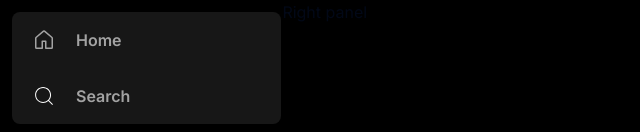
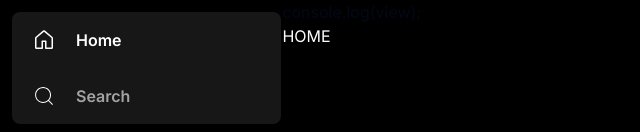
Before and after one commit to puneetkumarbajaj/applify, a Next.js app: page /spotify in a window 1280 px wide. Shown: the top 132 px of the page, without its empty margins (0-640 px from the left). Built offline with nearby package versions, Linux system fonts and the light colour scheme; no server answers.

Commit message:
created new views and state management to change them

```diff
--- /dev/null
+++ b/app/spotify/components/Artist.tsx
@@ -0,0 +1,12 @@
+import * as React from 'react';
+
+export interface IArtistProps {
+}
+
+export function Artist (props: IArtistProps) {
+  return (
+    <div>
+
+    </div>
+  );
+}
--- /dev/null
+++ b/app/spotify/components/Library.tsx
@@ -0,0 +1,12 @@
+import * as React from 'react';
+
+export interface ILibraryProps {
+}
+
+export function Library (props: ILibraryProps) {
+  return (
+    <div>
+
+    </div>
+  );
+}
--- /dev/null
+++ b/app/spotify/components/PlaylistView.tsx
@@ -0,0 +1,35 @@
+import { fetchPlaylistData } from '@/app/api/Spotifymethods';
+import { useSession } from 'next-auth/react';
+import * as React from 'react';
+import { Header } from './header';
+
+export interface IPlaylistViewProps {
+    globalPlaylistId: string | null;
+}
+
+export function PlaylistView (props: IPlaylistViewProps) {
+
+    const {data:session} = useSession();
+    const [playlistData, setPlaylistData] = React.useState<Playlist | null>(null);
+
+    React.useEffect(() => {
+        async function fetchPlaylist() {
+            if(session && session.accessToken){
+                try{
+                    const items = await fetchPlaylistData(session.accessToken, props.globalPlaylistId as string);
+                    setPlaylistData(items);
+                    console.log(items);
+                  } catch (error) {
+                    console.error('Error fetching playlists:', error);
+                }
+            }
+        }
+        fetchPlaylist();
+    }, [session, props.globalPlaylistId])
+
+  return (
+    <div className='h-full w-full'>
+        <Header />
+    </div>
+  );
+}
--- a/app/spotify/components/body.tsx
+++ b/app/spotify/components/body.tsx
@@ -0,0 +1,48 @@
+"use client";
+import { ResizableHandle, ResizablePanel, ResizablePanelGroup } from '@/components/ui/resizable';
+import * as React from 'react';
+import { SpotifySiderbar } from './sidebar';
+import { PlaylistView } from './PlaylistView';
+import { Library } from './Library';
+import { Artist } from './Artist';
+import { Home } from './home';
+
+export interface IBodyProps {
+}
+
+export function Body (props: IBodyProps) {
+
+  const [view, setView] = React.useState('home');
+  const [globalPlaylistId, globalSetPlaylistId] = React.useState(null);
+  const [globalArtistId, globalSetArtistId] = React.useState(null);
+
+  return (
+    <div className='h-screen w-full bg-black'>
+      <ResizablePanelGroup direction='horizontal'>
+        <ResizablePanel defaultSize={22} maxSize={22} minSize={14.5}>
+            <div className='h-full w-full'>
+                <SpotifySiderbar
+                  view={view}
+                  setView={setView}
+                  setGlobalPlaylistId={globalSetPlaylistId as (id: string | null) => void}
+                />
+            </div>
+        </ResizablePanel>
+        <ResizableHandle className='bg-black hover:bg-neutral-400'/>
+        <ResizablePanel>
+          {
+            view === 'playlist' &&
+            <PlaylistView
+              globalPlaylistId={globalPlaylistId}
+            />
+          }
+          console.log(view);
+          {view === 'library' && <Library />}
+          {view === 'artist' && <Artist />}
+          {view === 'home' && <Home />}
+          {view === 'search' && <div>Search</div>}
+        </ResizablePanel>
+      </ResizablePanelGroup>
+    </div>
+  );
+}
--- a/app/spotify/components/header.tsx
+++ b/app/spotify/components/header.tsx
@@ -0,0 +1,31 @@
+import * as React from 'react';
+import { MdOutlineArrowBackIos } from "react-icons/md";
+import { MdOutlineArrowForwardIos } from "react-icons/md";
+import { GoBell } from "react-icons/go";
+import { Avatar } from '@/components/ui/avatar';
+
+export interface IHeaderProps {
+}
+
+export function Header (props: IHeaderProps) {
+  return (
+    <div className='h-[64px] w-full flex justify-between p-5'>
+      <div className='flex gap-3'>
+        <div className=''>
+            <MdOutlineArrowBackIos className='text-white' />
+        </div>
+        <div className="">
+            <MdOutlineArrowForwardIos className='text-white' />
+        </div>
+      </div>
+      <div className='flex'>
+        <div>
+            <GoBell className='text-white' />
+        </div>
+        <div>
+            <Avatar />
+        </div>
+      </div>
+    </div>
+  );
+}
--- a/app/spotify/components/home.tsx
+++ b/app/spotify/components/home.tsx
@@ -1,36 +1,13 @@
 "use client";
-import { ResizableHandle, ResizablePanel, ResizablePanelGroup } from '@/components/ui/resizable';
 import * as React from 'react';
-import { SpotifySiderbar } from './sidebar';
 
-export interface ISpotifyHomeProps {
+export interface IHomeProps {
 }
 
-export function SpotifyHome (props: ISpotifyHomeProps) {
-
-  const [view, setView] = React.useState('home');
-  const [globalPlaylistId, globalSetPlaylistId] = React.useState(null);
-  const [globalArtistId, globalSetArtistId] = React.useState(null);
-
+export function Home (props: IHomeProps) {
   return (
-    <div className='h-screen w-full'>
-      <ResizablePanelGroup direction='horizontal'>
-        <ResizablePanel defaultSize={22} maxSize={22} minSize={14.5}>
-            <div className='h-full w-full bg-black'>
-                <SpotifySiderbar
-                  view={view}
-                  setView={setView}
-                  setGlobalPlaylistId={globalSetPlaylistId as (id: string | null) => void}
-                />
-            </div>
-        </ResizablePanel>
-        <ResizableHandle className='bg-black hover:bg-neutral-400'/>
-        <ResizablePanel>
-            <div className='h-full w-full bg-black'>
-                Right panel
-            </div>
-        </ResizablePanel>
-      </ResizablePanelGroup>
+    <div className='h-full w-full text-white'>
+      HOME
     </div>
   );
 }
--- a/app/spotify/components/sidebar.tsx
+++ b/app/spotify/components/sidebar.tsx
@@ -10,8 +10,8 @@ import PillContainer from '@/components/ui/pills-container';
 import { ScrollArea } from '@/components/ui/scroll-area';
 import { ListItemType1 } from './ui/list-item-type-1';
 import { useSession } from 'next-auth/react';
-import { CustomSession } from '@/app/api/auth/[...nextauth]/route';
 import { cn } from '@/lib/utils';
+import { fetchPlaylists } from '@/app/api/Spotifymethods';
 
 export interface ISpotifySiderbarProps {
   view: string;
@@ -19,42 +19,20 @@ export interface ISpotifySiderbarProps {
   setGlobalPlaylistId: (id: string) => void;
 }
 
-interface Playlist {
-  name: string;
-  owner: {
-    display_name: string;
-  };
-  images: [{
-    url: string;
-  }];
-  id : string;
-}
 
 
 export function SpotifySiderbar (props: ISpotifySiderbarProps) {
 
   const {data:session} = useSession();
   const [x, setX] = React.useState("");
-  const [playlists, setPlaylists] = React.useState([])
+  const [playlists, setPlaylists] = React.useState<Playlist[]>([])
 
   React.useEffect(() => {
-    console.log('Effect running', { session });
-    const customSession = session as CustomSession | null;
     async function fetchData() {
       if (session && session.accessToken) {
-        console.log('Fetching data...');
-        setX(session.accessToken); // This seems to be unused elsewhere, consider removing if so
-        try {
-          const response = await fetch(`https://api.spotify.com/v1/users/${customSession?.user?.id}/playlists`, {
-            headers: {
-              Authorization: `Bearer ${session.accessToken}`,
-            },
-          });
-          if (!response.ok) {
-            throw new Error('Network response was not ok');
-          }
-          const data = await response.json();
-          setPlaylists(data.items);
+        try{
+          const items = await fetchPlaylists(session.accessToken, session.user?.id as string);
+          setPlaylists(items);
         } catch (error) {
           console.error('Error fetching playlists:', error);
         }
@@ -67,13 +45,18 @@ export function SpotifySiderbar (props: ISpotifySiderbarProps) {
   return (
     <div className='max-h-full min-h-full w-full flex flex-col gap-2 mb-3 py-3 pl-3'>
       <div className='bg-neutral-900 h-[112px] w-full flex flex-col rounded-lg'>
-        <div className='h-[56px] w-full flex items-center justify-start p-5 gap-5 text-neutral-400 hover:text-white transition-colors cursor-pointer'>
+        <div
+          className={cn('h-[56px] w-full flex items-center justify-start p-5 gap-5 text-neutral-400 hover:text-white transition-colors cursor-pointer',
+            props.view === 'home' ?  'text-white' : ''
+          )}
+          onClick={() => props.setView('home')}
+        >
           <GoHome className='text-2xl'/>
           <p className='font-semibold'>Home</p>
         </div>
         <div
           className={cn('h-[56px] w-full flex items-center justify-start p-5 gap-5 text-neutral-400 hover:text-white transition-colors cursor-pointer',
-            props.view === 'search' ? 'bg-neutral-800 text-white' : ''
+            props.view === 'search' ? 'text-white' : ''
           )}
           onClick={() => props.setView('search')}
         >
@@ -106,16 +89,19 @@ export function SpotifySiderbar (props: ISpotifySiderbarProps) {
             </div>
             <div className="max-h-full min-h-full overflow-y-auto">
               {playlists.map((playlist: Playlist, index: number) => (
-                <div key={index} className='hover:bg-neutral-800'>
+                <div
+                key={index}
+                className='hover:bg-neutral-800'
+                onClick={() => {
+                  props.setGlobalPlaylistId(playlist.id);
+                  props.setView('playlist');
+                }}
+                >
                   <ListItemType1
                     image={playlist.images[0].url}
                     title={playlist.name}
                     creator={playlist.owner.display_name}
                     isPlaylist={true}
-                    onClick={() => {
-                      props.setGlobalPlaylistId(playlist.id);
-                      props.setView('playlist');
-                    }}
                   />
                 </div>
               ))
--- a/app/spotify/components/ui/list-item-type-1.tsx
+++ b/app/spotify/components/ui/list-item-type-1.tsx
@@ -9,14 +9,14 @@ export interface IListItemType1Props {
     duration?: string;
     isPlaying?: boolean;
     isLiked?: boolean;
-    onClick?: () => void;
 }
 
 export function ListItemType1 (props: IListItemType1Props) {
   return (
     <div className={cn("w-full px-4 py-2",
         props.isPlaylist ? "h-[64px] cursor-pointer" : "h-[54px] justify-between"
-    )} >
+    )}
+    >
       <div className='flex items-center gap-3'>
         <img src={props.image} alt="playlist" className={cn(props.isPlaylist ? "h-[48px] w-[48px]" : "h-[40px] w-[40px]")} />
         <div className='flex flex-col'>
--- a/app/spotify/page.tsx
+++ b/app/spotify/page.tsx
@@ -1,6 +1,6 @@
 "use client";
 import * as React from 'react';
-import { SpotifyHome } from './components/home';
+import { Body } from './components/body';
 
 export interface ISpotifyProps {
 }
@@ -9,7 +9,7 @@ export function Spotify (props: ISpotifyProps) {
 
   return (
     <div className='h-screen w-screen'>
-        <SpotifyHome />
+        <Body />
     </div>
   );
 }
```
